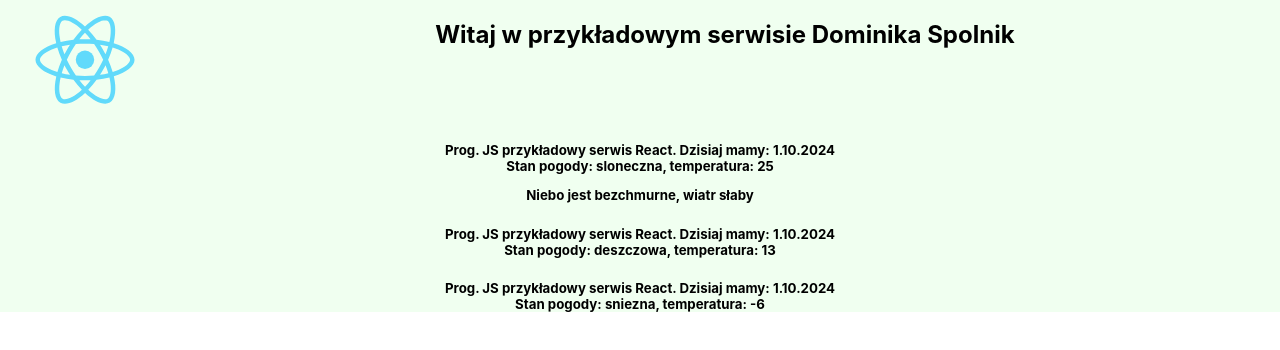
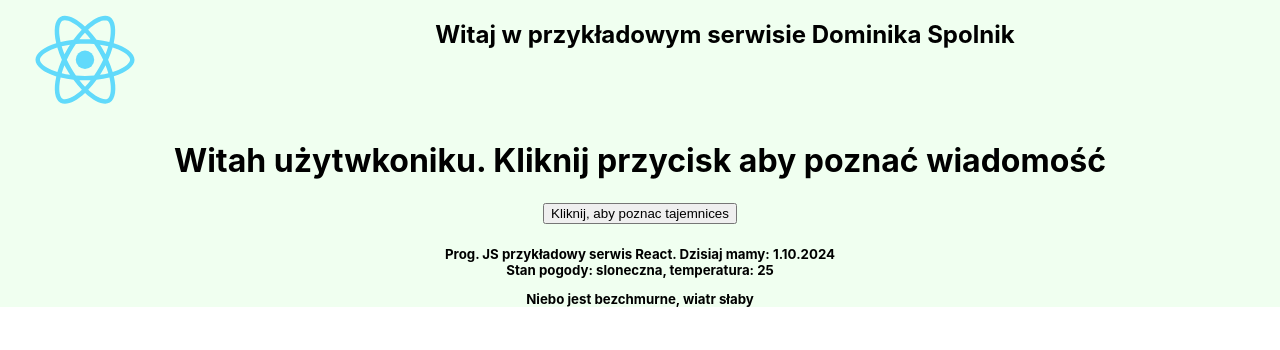
Before and after one commit to DominikaSp/pjs_lab01_spolnik, a React (Create React App) app: page / in a window 1280 px wide. Shown: the top 350 px of the page. Built offline with nearby package versions, Linux system fonts and the light colour scheme.

Commit message:
Listing 5.23

```diff
--- a/src/App.js
+++ b/src/App.js
@@ -2,16 +2,18 @@
 import './App.css';
 import { CFooter } from './components/CFooter';
 import CHeader from './components/CHeader';
+import CContents from './components/CContents';
 
 function App() {
   return (
     <div className="App">
       <CHeader aName="Dominika" aFamily="Spolnik" />
+      <CContents />
       <CFooter weather="sloneczna" temp="25">
         <p>Niebo jest bezchmurne, wiatr słaby</p>
       </CFooter>
-      <CFooter weather="deszczowa" temp="13" />
-      <CFooter weather="sniezna" temp="-6" />
+      {/* <CFooter weather="deszczowa" temp="13" />
+      <CFooter weather="sniezna" temp="-6" /> */}
     </div>
   );
 }
--- /dev/null
+++ b/src/components/CContents.js
@@ -0,0 +1,25 @@
+import React, { Component } from "react";
+
+class CContents extends Component {
+    constructor() {
+        super()
+        this.state = { msg: 'Witah użytwkoniku. Kliknij przycisk aby poznać wiadomość' }
+    }
+
+    changeMsg() {
+        this.setState({ msg: 'Właśnie jesteś uczestnikiem lab React, gratulacje' });
+    }
+
+    render() {
+        return (
+            <div>
+                <h1>{this.state.msg}</h1>
+                <button onClick={() => this.changeMsg()}>
+                    Kliknij, aby poznac tajemnices
+                </button>
+            </div>
+        )
+    }
+}
+
+export default CContents;
```
